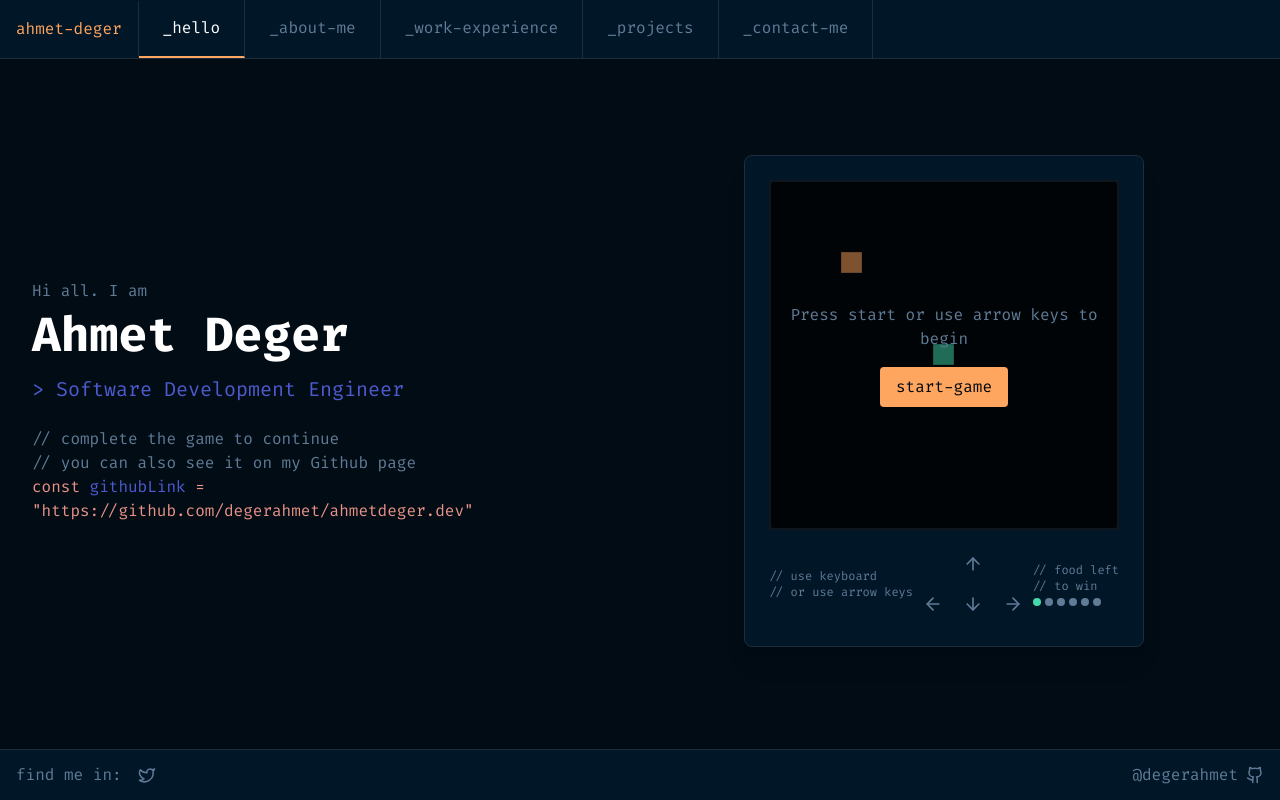
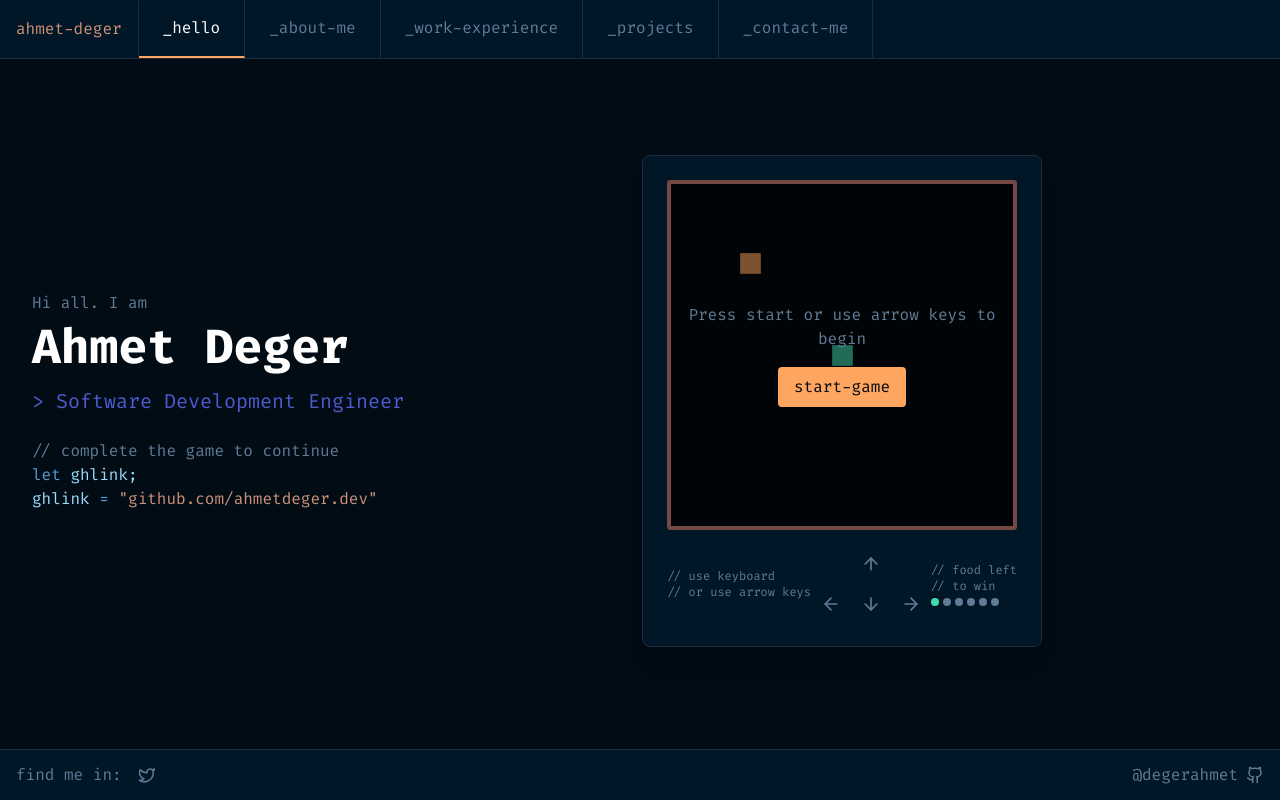
Before and after one commit to degerahmet/ahmetdeger.dev, a React (Vite) app: page / in a window 1280 px wide. Built offline with nearby package versions, Linux system fonts and the light colour scheme.

Commit message:
feat: Make header title a link, update GitHub link display, fix snake game win state, and refine game board styling.

```diff
--- a/src/components/Game/GameBoard.tsx
+++ b/src/components/Game/GameBoard.tsx
@@ -18,7 +18,7 @@ const GameBoard: React.FC<GameBoardProps> = ({ snake, food, gridSize }) => {
 
   return (
     <div
-      className="relative bg-[#01080E] rounded border-2 border-[#1E2D3D] w-full h-full"
+      className="relative bg-[#01080E] rounded border-4 border-[#E99287] w-full h-full shadow-inner"
     >
       {snake.map((segment, i) => (
         <div
--- a/src/components/Game/useSnakeGame.ts
+++ b/src/components/Game/useSnakeGame.ts
@@ -71,7 +71,7 @@ export const useSnakeGame = () => {
         // Win after eating 5 foods
         if (prevSnake.length >= 5) {
           setGameState('won');
-          return prevSnake;
+          return [newHead, ...prevSnake];
         }
         return [newHead, ...prevSnake];
       }
--- a/src/components/Home/WelcomeSection.tsx
+++ b/src/components/Home/WelcomeSection.tsx
@@ -3,10 +3,11 @@ import React from 'react';
 interface WelcomeSectionProps {
   name: string;
   role: string;
-  githubUrl: string;
+  gh_url: string;
+  gh_url_view: string;
 }
 
-const WelcomeSection: React.FC<WelcomeSectionProps> = ({ name, role, githubUrl }) => {
+const WelcomeSection: React.FC<WelcomeSectionProps> = ({ name, role, gh_url, gh_url_view }) => {
   return (
     <div className="max-w-xl">
       <p className="text-[#607B96] mb-2">Hi all. I am</p>
@@ -14,17 +15,18 @@ const WelcomeSection: React.FC<WelcomeSectionProps> = ({ name, role, githubUrl }
       <h2 className="text-[#4D5BCE] text-xl mb-6">&gt; {role}</h2>
       <div className="text-[#607B96]">
         <p>// complete the game to continue</p>
-        <p>// you can also see it on my Github page</p>
-        <p className="text-[#E99287]">
-          const{' '}
-          <span className="text-[#4D5BCE]">githubLink</span> ={' '}
+        <p className="text-[#569cd6]">
+          let{' '}
+          <span className="text-[#9CDCFE]">ghlink;</span>
+          <br />
+          <span className="text-[#9CDCFE]">ghlink</span> ={' '}
           <a
-            href={githubUrl}
+            href={gh_url}
             target="_blank"
             rel="noopener noreferrer"
-            className="text-[#E99287] hover:underline"
+            className="text-[#CE9178] hover:underline"
           >
-            "{githubUrl}"
+            "{gh_url_view}"
           </a>
         </p>
       </div>
--- a/src/components/Layout/Header.tsx
+++ b/src/components/Layout/Header.tsx
@@ -12,7 +12,9 @@ const Header: React.FC = () => {
     <header className="bg-[#011627] border-b border-[#1E2D3D] sticky top-0 z-50">
       <div className="flex items-center justify-between md:justify-start">
         <div className="text-[#607B96] px-4 py-4 border-r border-[#1E2D3D] w-full md:w-auto flex justify-between items-center">
-          <span className="text-[#FEA55F]">ahmet-deger</span>
+          <Link to="/" className="text-[#CE9178] hover:text-[#FEA55F]">
+            <span>ahmet-deger</span>
+          </Link>
           <button
             onClick={() => setIsMenuOpen(!isMenuOpen)}
             className="md:hidden text-[#607B96] hover:text-white"
--- a/src/pages/Home.tsx
+++ b/src/pages/Home.tsx
@@ -8,7 +8,8 @@ const Home: React.FC = () => {
       <WelcomeSection
         name="Ahmet Deger"
         role="Software Development Engineer"
-        githubUrl="https://github.com/degerahmet/ahmetdeger.dev"
+        gh_url="https://github.com/ahmetdeger.dev"
+        gh_url_view="github.com/ahmetdeger.dev"
       />
       <SnakeGame />
     </div>
```
